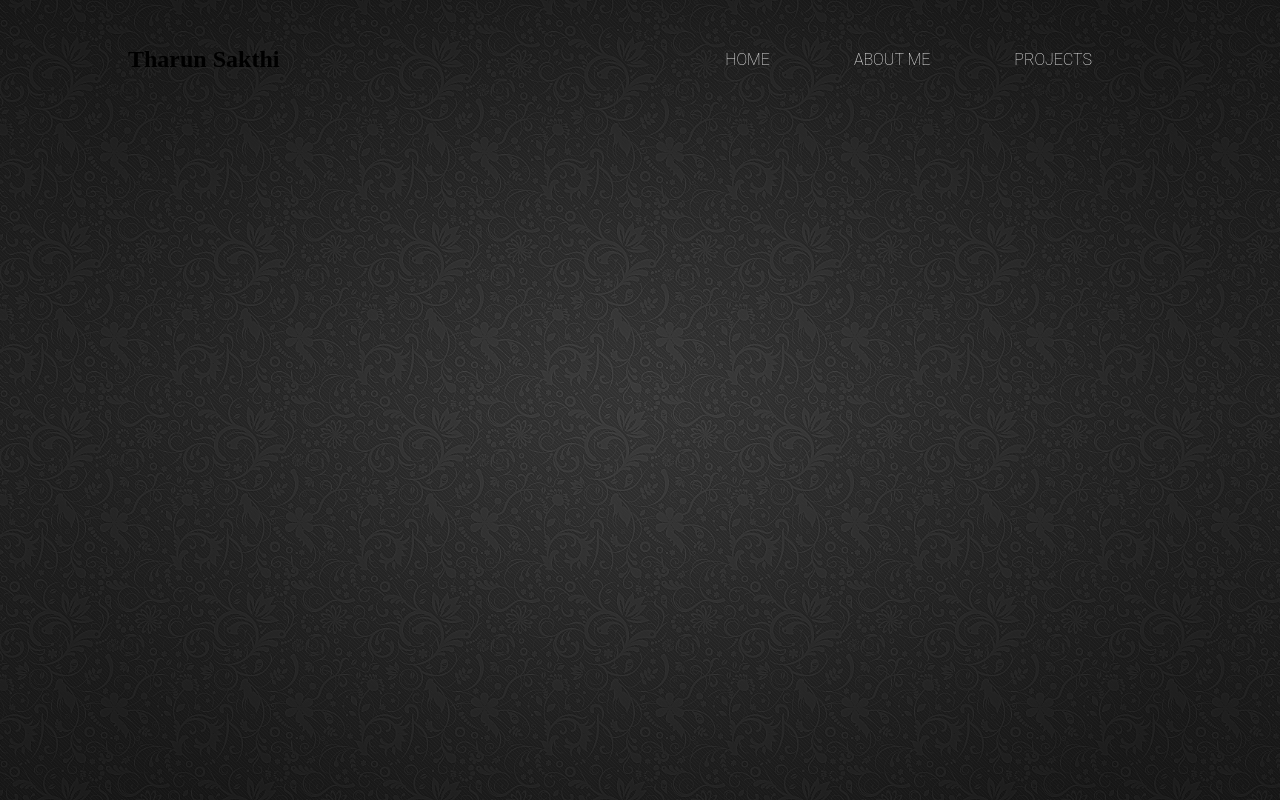
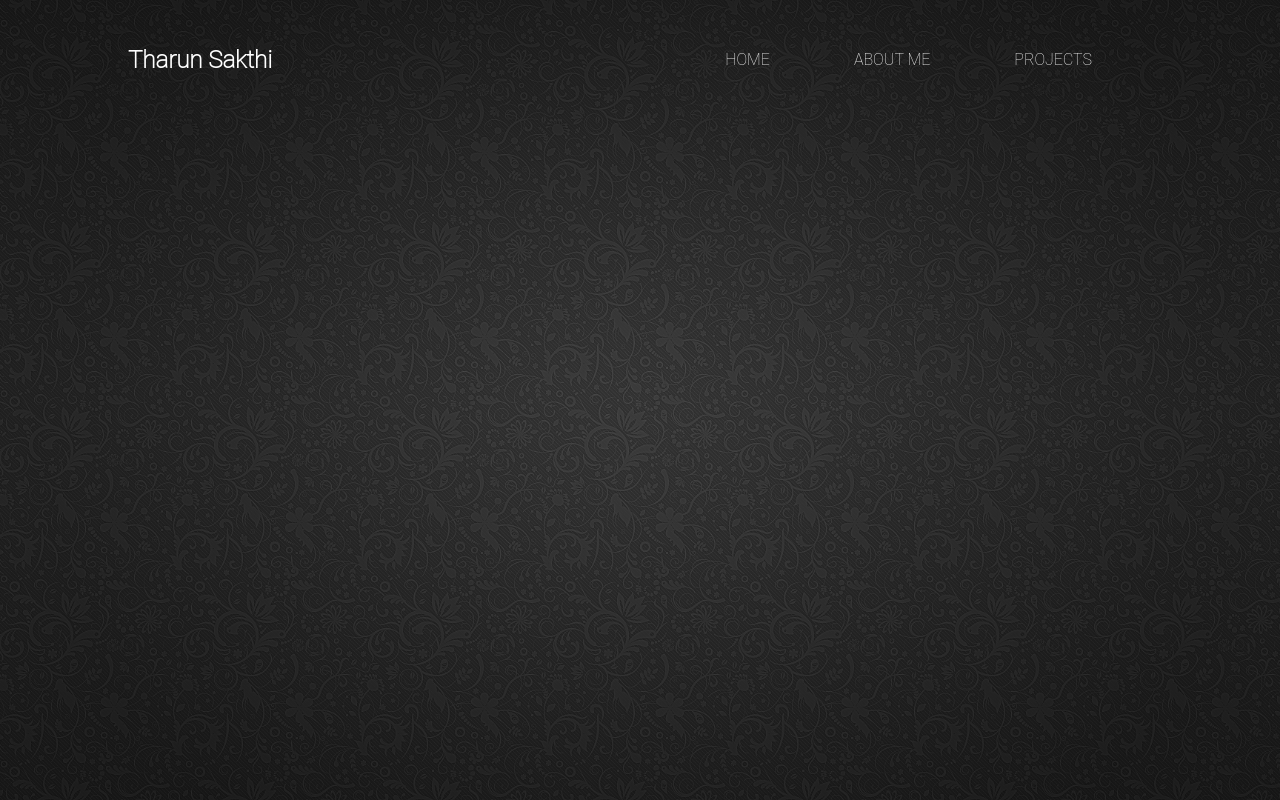
Before and after one commit to TharunSakthi/Personal-Website, a plain HTML site: page Personal Website/index.html in a window 1280 px wide. Drawn offline with Linux system fonts and the light colour scheme.

Commit message:
Update style.css

```diff
--- a/Personal Website/style.css
+++ b/Personal Website/style.css
@@ -22,7 +22,11 @@ nav{
   padding-right: 10%;
 }
 
-
+.logo{
+  color: white;
+  font-size: 150%;
+  font-family: 'Roboto Thin';
+}
 
 nav ul li{
   list-style-type: none;
```
